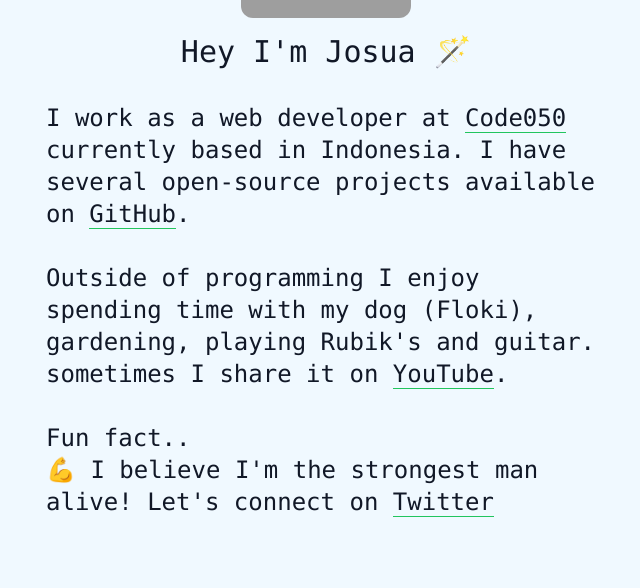
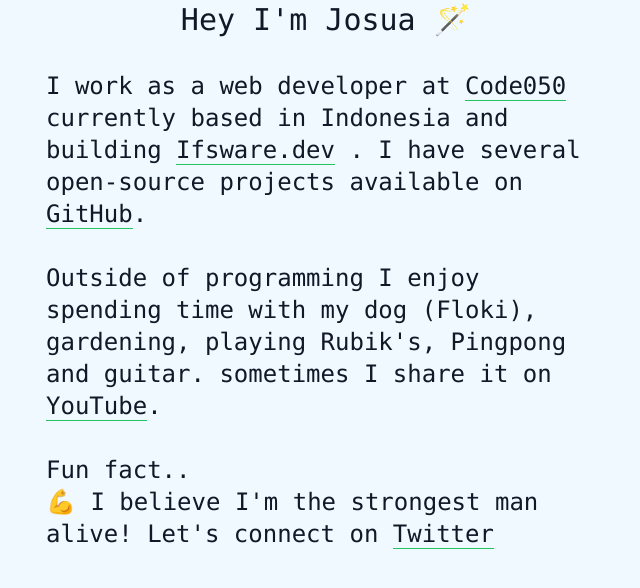
Before and after one commit to josuapsianturi/josuapsianturiwebsite, a Next.js app: page / in a window 1280 px wide. Shown: the part 202-790 px from the top of the page, without its empty margins (314-954 px from the left). Built offline with nearby package versions, Linux system fonts and the light colour scheme; grey boxes are pictures that could not be loaded.

Commit message:
Update page.js

```diff
--- a/src/app/page.js
+++ b/src/app/page.js
@@ -17,14 +17,18 @@
               <a target="_blank" rel="noopener noreferrer" href="https://www.code050.nl/team" className="border-b border-green-500">Code050</a>
             </div>
 
-            currently based in Indonesia. I have several open-source projects available on
+            currently based in Indonesia and building
+            <span> </span>
+            <a target="_blank" rel="noopener noreferrer" href="https://ifsware.dev" className="border-b border-green-500">Ifsware.dev</a>
+            <span> </span>
+            . I have several open-source projects available on
             <span> </span>
             <a target="_blank" rel="noopener noreferrer" href="https://github.com/josuapsianturi" className="border-b border-green-500">GitHub</a>.
             <span></span>
 
             <div className='my-8'>
               Outside of programming I enjoy spending time with my dog (Floki),
-              gardening, playing Rubik's and guitar. sometimes I share it on
+              gardening, playing Rubik's, Pingpong and guitar. sometimes I share it on
               <span> </span>
               <a target="_blank" rel="noopener noreferrer" href="https://www.youtube.com/channel/UC9O9zYGp7EhgiqTg3rjtvKg/featured" className='border-b border-green-500' alt="youTube">
                 YouTube
```
Lines whose indentation alone changed are shown as unchanged.
